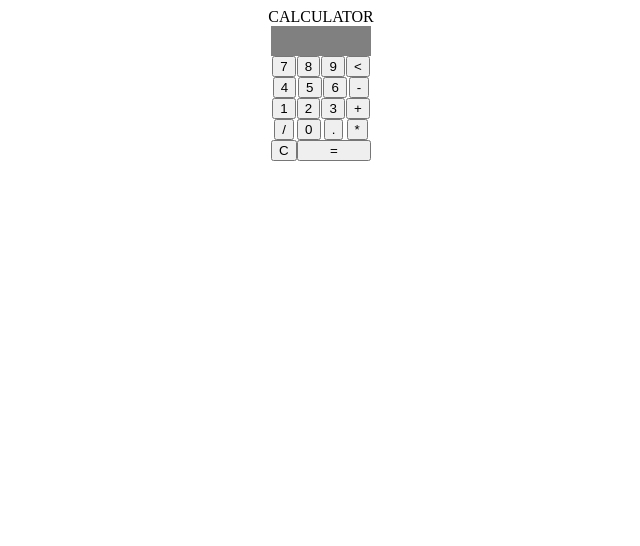
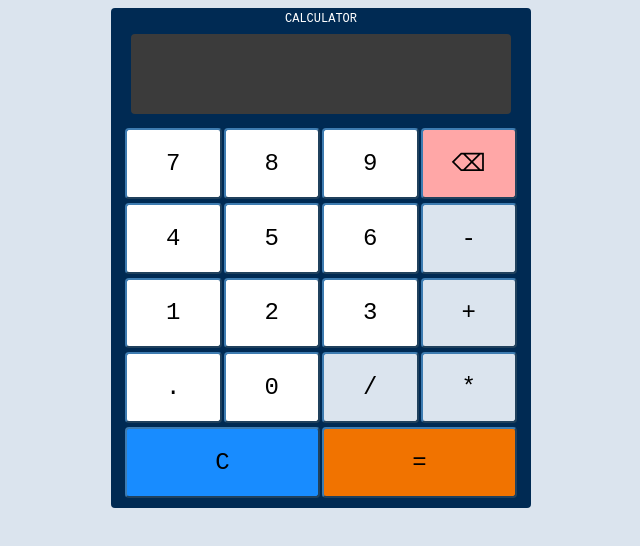
Before and after one commit to kayn019/calculator-js, a plain HTML site: page index.html in a window 1280 px wide. Shown: the whole page, without its empty margins (319-959 px from the left). Drawn offline with Linux system fonts and the light colour scheme.

Commit message:
fix some operations bug and make css design better

```diff
--- a/calculator.js
+++ b/calculator.js
@@ -55,20 +55,24 @@ function displayNum(num){
     if(isOperatorExist() && strNum2.length <10){// display the second number input
         strNum2 += num;
         OP.textContent = `${operator} ${strNum2}`;
-    }else if(!EndResult  && strNum1.length <10){ //display the first number input
+        console.log("1");
+    }else if(!EndResult  && strNum1.length <10 && !isOperatorExist()){ //display the first number input
         strNum1 += num;
         // let tempDis = OP.textContent;
         OP.textContent = `${strNum1}`;
-        operator = null;
-    }else if(EndResult){ // display the end result after operation. if another num btn
+        // operator = null;
+        console.log("2"+operator)
+    }else if(EndResult && !isOperatorExist()){ // display the end result after operation. if another num btn
            // clicked (0-9), should function like new calculator
+           EndResult = false;
         strNum1 = num;
         OP.textContent = `${strNum1}`;
         operator = null;
-        EndResult = false;
+
         decimal = '';
+        console.log("3"+EndResult)
     }else{
-
+        console.log("4");
     }
 
 }
@@ -93,6 +97,10 @@ function displayDecimal(){
 }
 
 function equalResult(){
+     const whichButton = document.querySelectorAll(".btnOpe");
+    whichButton.forEach((button)=>{
+        button.classList.remove("clicked");
+    });
     if(strNum2){
         if(operator == '/' && strNum2 == 0){
             alert("Please don't divide by zero");
@@ -105,9 +113,15 @@ function equalResult(){
                  result = operate(operator, floatNum1, floatNum2).toFixed(2);
                  decimal = '.';
             }else{
+
                 let intNum1 = parseInt(strNum1);
                 let intNum2 = parseInt(strNum2);
                  result = operate(operator, intNum1, intNum2);
+                 console.log(result - Math.floor(result) !== 0);
+                 if(result - Math.floor(result) !== 0){
+                    result = result.toFixed(2);
+
+                 }
             }
 
             if(result > 9999999999){
@@ -183,7 +197,9 @@ btnOpe.forEach((button)=>{
         if(isOperatorExist() || strNum1 === ''){
             console.log("cannot add operator");
         }else{
+            EndResult = false;
             displayOpe(button.textContent.toString());
+            button.classList.add("clicked");
         }
         //console.log(button.textContent.toString());
     });
@@ -232,7 +248,14 @@ document.addEventListener("keydown", (event) => {
             if(isOperatorExist() || strNum1 === ''){
                 console.log("cannot add operator");
             }else{
+                EndResult = false;
                 displayOpe(event.key);
+                btnOpe.forEach((button)=>{
+                    if(button.textContent == operator){
+                        button.classList.add("clicked");
+                    }
+                });
+
             }
             break;
         case '.':
@@ -247,6 +270,7 @@ document.addEventListener("keydown", (event) => {
             break;
         case '=':
         case 'Enter':
+
             equalResult();
             break;
     }
--- a/index.html
+++ b/index.html
@@ -9,43 +9,44 @@
 </head>
 <body>
     <div class="container">
-        <div>CALCULATOR</div>
+
         <div class="calculator">
+            <div class="calc">CALCULATOR</div>
             <div class="display">
                 <div class="operations"></div>
                 <div class="result"></div>
             </div>
-            <div class="btnRow01, row">
+            <!-- <div class="btnRow01, row">
 
-            </div>
-            <div class="btnRow02, row">
+            </div> -->
+            <div class="btnRow02 row">
                 <button class="btn btnNum">7</button>
                 <button class="btn btnNum">8</button>
                 <button class="btn btnNum">9</button>
-                <button class="btn, btnBackspace"><</button>
+                <button class="btn btnBackspace">⌫</button>
 
             </div>
-            <div class="btnRow03, row">
+            <div class="btnRow03 row">
                 <button class="btn btnNum">4</button>
                 <button class="btn btnNum">5</button>
                 <button class="btn btnNum">6</button>
                 <button class="btn btnOpe">-</button>
             </div>
-            <div class="btnRow04, row">
+            <div class="btnRow04 row">
                 <button class="btn btnNum">1</button>
                 <button class="btn btnNum">2</button>
                 <button class="btn btnNum">3</button>
                 <button class="btn btnOpe">+</button>
             </div>
-            <div class="btnRow05, row">
+            <div class="btnRow05 row">
+                <button class="btn btnDecimal">.</button>
+                <button class="btn btnNum">0</button>
                 <button class="btn btnOpe">/</button>
-                <button class="btn btnNum">0</button>
-                <button class="btn btnDecimal">.</button>
                 <button class="btn btnOpe">*</button>
             </div>
-            <div class="btnRow06, row">
+            <div class="btnRow06 row">
                 <button class="btn btnClear">C</button>
-                <button class="btn, equal">=</button>
+                <button class="btn equal">=</button>
             </div>
         </div>
     </div>
--- a/styles.css
+++ b/styles.css
@@ -1,5 +1,6 @@
 body  {
-
+background-color: #dbe4ee;
+font-family: monospace;
 }
 
 .container{
@@ -8,30 +9,92 @@ body  {
     align-items: center;
 }
 
+
 .calculator{
     display: flex;
     flex-direction: column;
+    background-color: #002a53;
+    justify-content: space-between;
+    gap: 4px;
+    width: 400px;
+    height: 500px;
+    border-radius: 4px;
+    padding: 0 10px 0 10px;
+}
+
+.calc{
+    color: white;
+    align-self: center;
+    margin-top: 4px;
+    font-size: 12px;
 }
 
 .display {
-    background-color: gray;
-    width: 100px;
-    height: 30px;
+    background-color: rgb(59, 59, 59);
+    width:95%;
+    height: 80px;
     display: flex;
     flex-direction: column;
     align-items: center;
+    align-self: center;
     justify-content: space-evenly;
+    margin: 4px 0 10px;
+    flex-shrink: 0;
+    border-radius: 4px;
+
+    font-size: 48px;
 }
 
 .operations {
     color: white;
+    overflow:auto;
 }
 
 .row {
     display: flex;
     justify-content: space-evenly;
+    gap: 2px;
     align-items: center;
+    width: auto;
+    height: 100%;
+    padding: 0 4px 0 4px;
 }
+
+.btn {
+    width: 100%;
+    height: 100%;
+    border-radius: 4px;
+    background-color: white;
+    font-size: 24px;
+    font-family: monospace;
+    border-color: #3e7cb1;
+}
+
+.btnOpe {
+    background-color: #dbe4ee;
+
+}
+
+.btnClear {
+    background-color: #188cff;
+}
+
+.btnBackspace {
+    background-color: #ffa7a7;
+}
+
+.equal {
+    background-color: #f17300;
+}
+
+.btn.clicked{
+    background-color: #3e7cb1;
+}
+
+.btnRow06 {
+    margin-bottom: 10px;
+}
+
 
 .equal {
     width:100% ;
```
Also changed, not shown: 1 other file.
